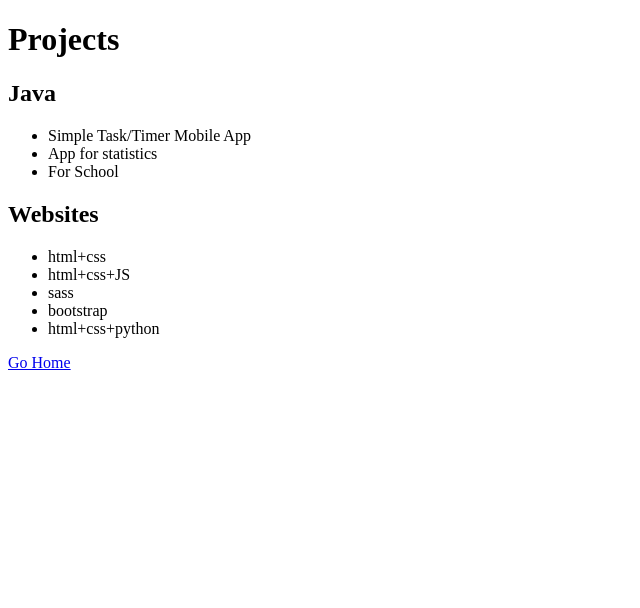
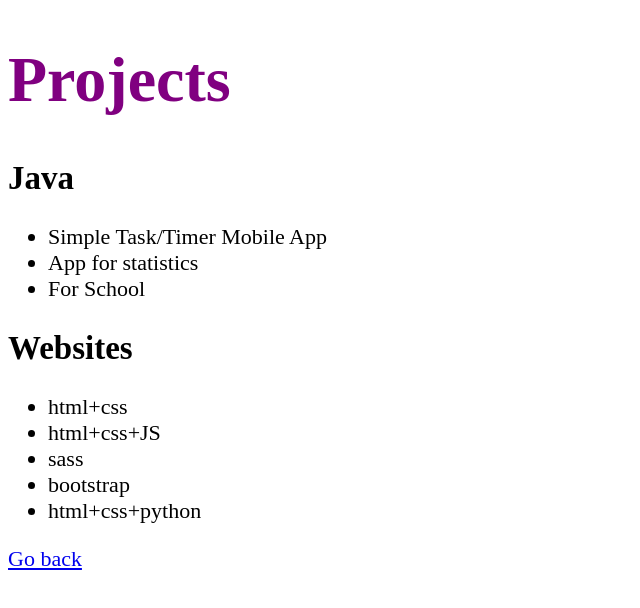
Before and after one commit to noddle-Cake/chrisservin, a plain HTML site: page projects.html in a window 1280 px wide. Shown: the whole page, without its empty margins (0-640 px from the left). Drawn offline with Linux system fonts and the light colour scheme.

Commit message:
add different colors and stuff

```diff
--- a/projects.html
+++ b/projects.html
@@ -6,6 +6,7 @@
         <meta name="description" content="Projects I have done">
         <title>Chris's Projects</title>
         <link rel="image/x-icon" href="/img/logo.jpg">
+        <link rel="stylesheet" href="style.css">
     </head>
     <body>
         <h1>Projects</h1>
@@ -15,7 +16,7 @@
             <li>App for statistics</li>
             <li>For School</li>
         </ul>
-        <h2>Websites</h2>
+        <h2 class="grey">Websites</h2>
         <ul>
             <li>html+css</li>
             <li>html+css+JS</li>
@@ -23,6 +24,6 @@
             <li>bootstrap</li>
             <li>html+css+python</li>
         </ul>
-        <p><a href="/">Go Home</a></p>
+        <p><a href="/">Go back</a></p>
     </body>
 </html>
--- a/style.css
+++ b/style.css
@@ -2,3 +2,11 @@ h1 {
     font-size: 64px;
     color: purple;
 }
+
+body {
+    font-size: 22px;
+}
+
+.gray {
+    color: red;
+}
```
Also changed, not shown: index.html (+2 -2 lines).
